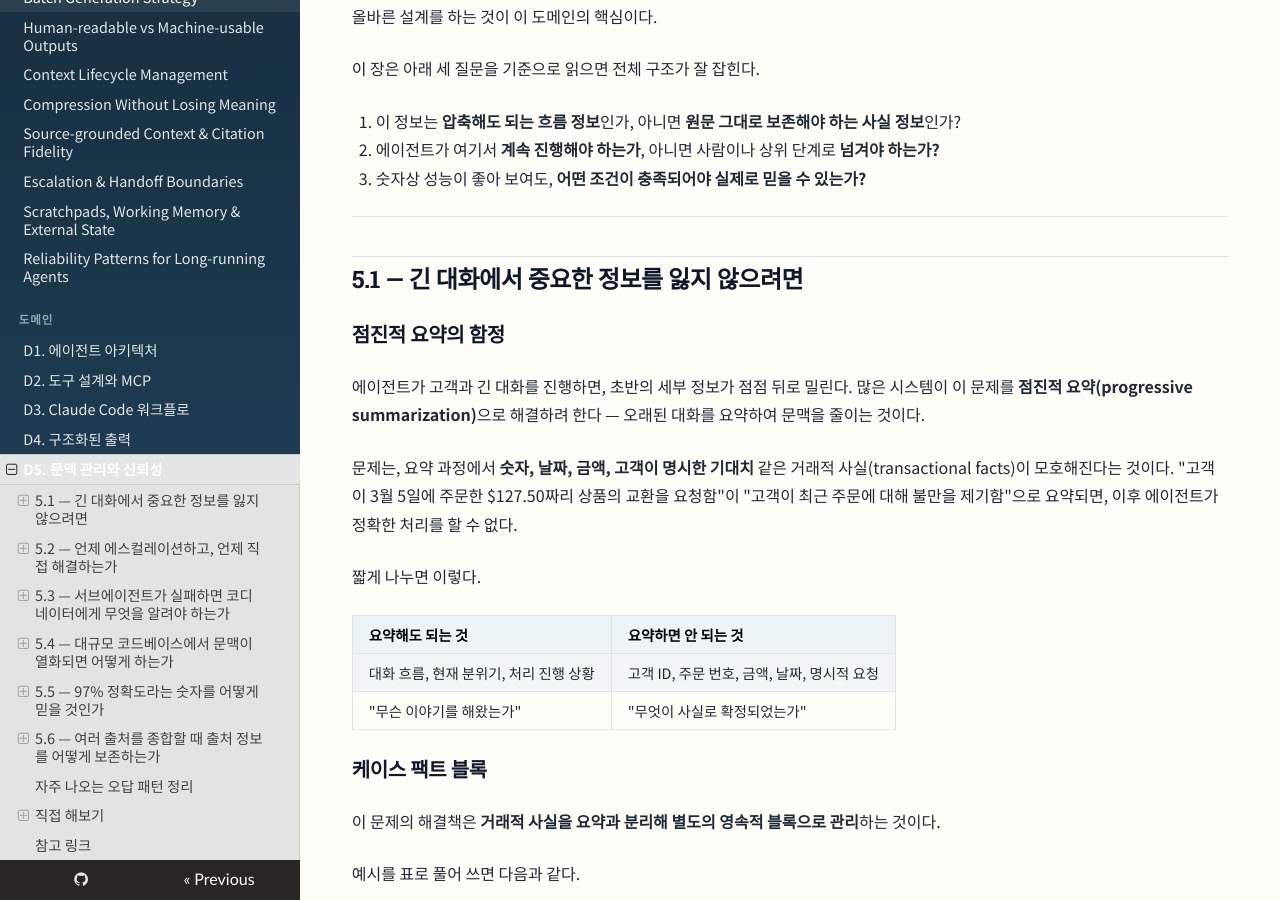
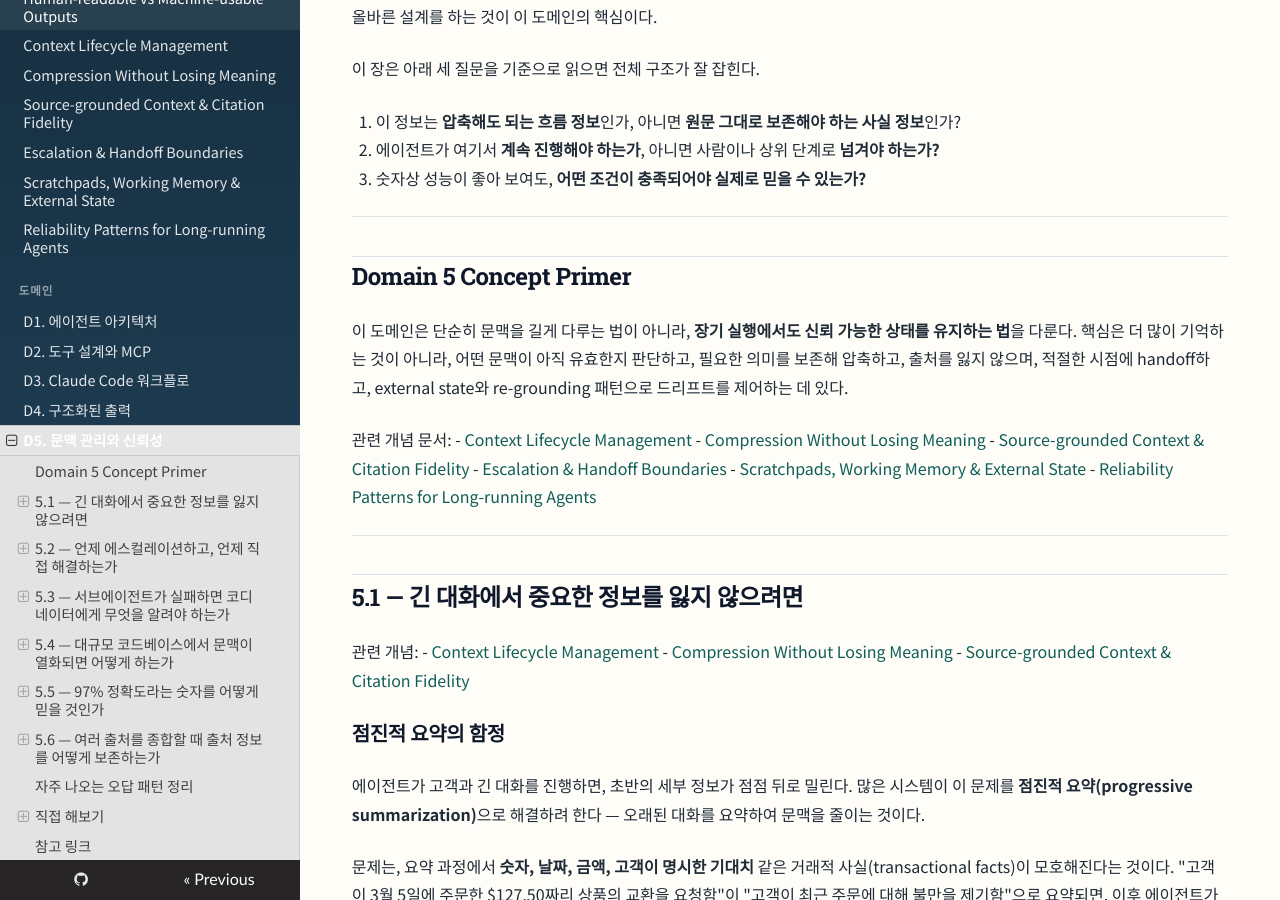
Before and after one commit to bitboom/ccaf101, an MkDocs documentation site: the page built from docs/domains/05-context-management-and-reliability.md, in a window 1280 px wide and 900 px high, scrolled down 568 px. Built offline with MkDocs 1.6.1, drawn with Linux system fonts in a browser that asks for light colours; nearby versions of some CDN libraries; some web fonts are replaced; some of the changed text lies outside the part shown.

Commit message:
Link Domain 5 sections to concept pages

```diff
--- a/docs/domains/05-context-management-and-reliability.md
+++ b/docs/domains/05-context-management-and-reliability.md
@@ -19,7 +19,26 @@
 
 ---
 
+## Domain 5 Concept Primer
+
+이 도메인은 단순히 문맥을 길게 다루는 법이 아니라, **장기 실행에서도 신뢰 가능한 상태를 유지하는 법**을 다룬다. 핵심은 더 많이 기억하는 것이 아니라, 어떤 문맥이 아직 유효한지 판단하고, 필요한 의미를 보존해 압축하고, 출처를 잃지 않으며, 적절한 시점에 handoff하고, external state와 re-grounding 패턴으로 드리프트를 제어하는 데 있다.
+
+관련 개념 문서:
+- [Context Lifecycle Management](../concepts/context-lifecycle-management.md)
+- [Compression Without Losing Meaning](../concepts/compression-without-losing-meaning.md)
+- [Source-grounded Context & Citation Fidelity](../concepts/source-grounded-context-and-citation-fidelity.md)
+- [Escalation & Handoff Boundaries](../concepts/escalation-and-handoff-boundaries.md)
+- [Scratchpads, Working Memory & External State](../concepts/scratchpads-working-memory-and-external-state.md)
+- [Reliability Patterns for Long-running Agents](../concepts/reliability-patterns-for-long-running-agents.md)
+
+---
+
 ## 5.1 — 긴 대화에서 중요한 정보를 잃지 않으려면
+
+관련 개념:
+- [Context Lifecycle Management](../concepts/context-lifecycle-management.md)
+- [Compression Without Losing Meaning](../concepts/compression-without-losing-meaning.md)
+- [Source-grounded Context & Citation Fidelity](../concepts/source-grounded-context-and-citation-fidelity.md)
 
 ### 점진적 요약의 함정
 
@@ -96,6 +115,10 @@ Claude API를 사용할 때, 후속 요청에서 **이전 대화 이력을 누
 
 ## 5.2 — 언제 에스컬레이션하고, 언제 직접 해결하는가
 
+관련 개념:
+- [Escalation & Handoff Boundaries](../concepts/escalation-and-handoff-boundaries.md)
+- [Context Lifecycle Management](../concepts/context-lifecycle-management.md)
+
 ### 에스컬레이션 판단의 3가지 기준
 
 | # | 기준 | 예시 |
@@ -149,6 +172,11 @@ Claude API를 사용할 때, 후속 요청에서 **이전 대화 이력을 누
 
 ## 5.3 — 서브에이전트가 실패하면 코디네이터에게 무엇을 알려야 하는가
 
+관련 개념:
+- [Escalation & Handoff Boundaries](../concepts/escalation-and-handoff-boundaries.md)
+- [Source-grounded Context & Citation Fidelity](../concepts/source-grounded-context-and-citation-fidelity.md)
+- [Reliability Patterns for Long-running Agents](../concepts/reliability-patterns-for-long-running-agents.md)
+
 ### 에러 전파의 원칙
 
 서브에이전트가 실패했을 때 코디네이터에게 전달해야 하는 정보:
@@ -192,6 +220,11 @@ Claude API를 사용할 때, 후속 요청에서 **이전 대화 이력을 누
 ---
 
 ## 5.4 — 대규모 코드베이스에서 문맥이 열화되면 어떻게 하는가
+
+관련 개념:
+- [Scratchpads, Working Memory & External State](../concepts/scratchpads-working-memory-and-external-state.md)
+- [Reliability Patterns for Long-running Agents](../concepts/reliability-patterns-for-long-running-agents.md)
+- [Compression Without Losing Meaning](../concepts/compression-without-losing-meaning.md)
 
 ### 문맥 열화란 무엇인가
 
@@ -241,6 +274,11 @@ Claude API를 사용할 때, 후속 요청에서 **이전 대화 이력을 누
 
 ## 5.5 — 97% 정확도라는 숫자를 어떻게 믿을 것인가
 
+관련 개념:
+- [Source-grounded Context & Citation Fidelity](../concepts/source-grounded-context-and-citation-fidelity.md)
+- [Reliability Patterns for Long-running Agents](../concepts/reliability-patterns-for-long-running-agents.md)
+- [Context Lifecycle Management](../concepts/context-lifecycle-management.md)
+
 ### 전체 정확도의 함정
 
 전체 97% 정확도가 **특정 문서 유형이나 특정 필드의 저조한 성능을 감출 수 있다.** 예를 들어, 인보이스는 99%이지만 수기 영수증은 82%일 수 있다. 전체 평균만 보고 인간 리뷰를 줄이면 특정 유형에서 오류가 급증한다.
@@ -278,6 +316,11 @@ Claude API를 사용할 때, 후속 요청에서 **이전 대화 이력을 누
 ---
 
 ## 5.6 — 여러 출처를 종합할 때 출처 정보를 어떻게 보존하는가
+
+관련 개념:
+- [Source-grounded Context & Citation Fidelity](../concepts/source-grounded-context-and-citation-fidelity.md)
+- [Compression Without Losing Meaning](../concepts/compression-without-losing-meaning.md)
+- [Escalation & Handoff Boundaries](../concepts/escalation-and-handoff-boundaries.md)
 
 ### 출처가 사라지는 지점
 
```
